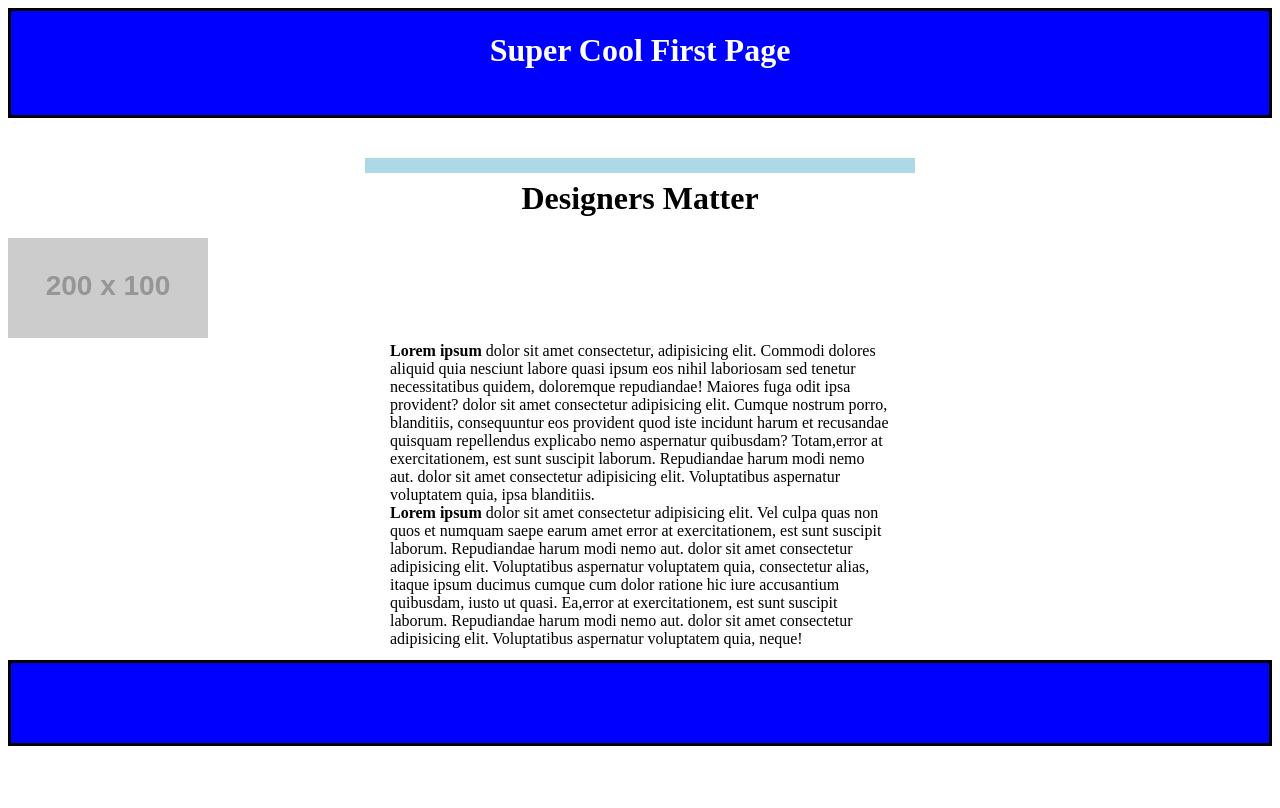
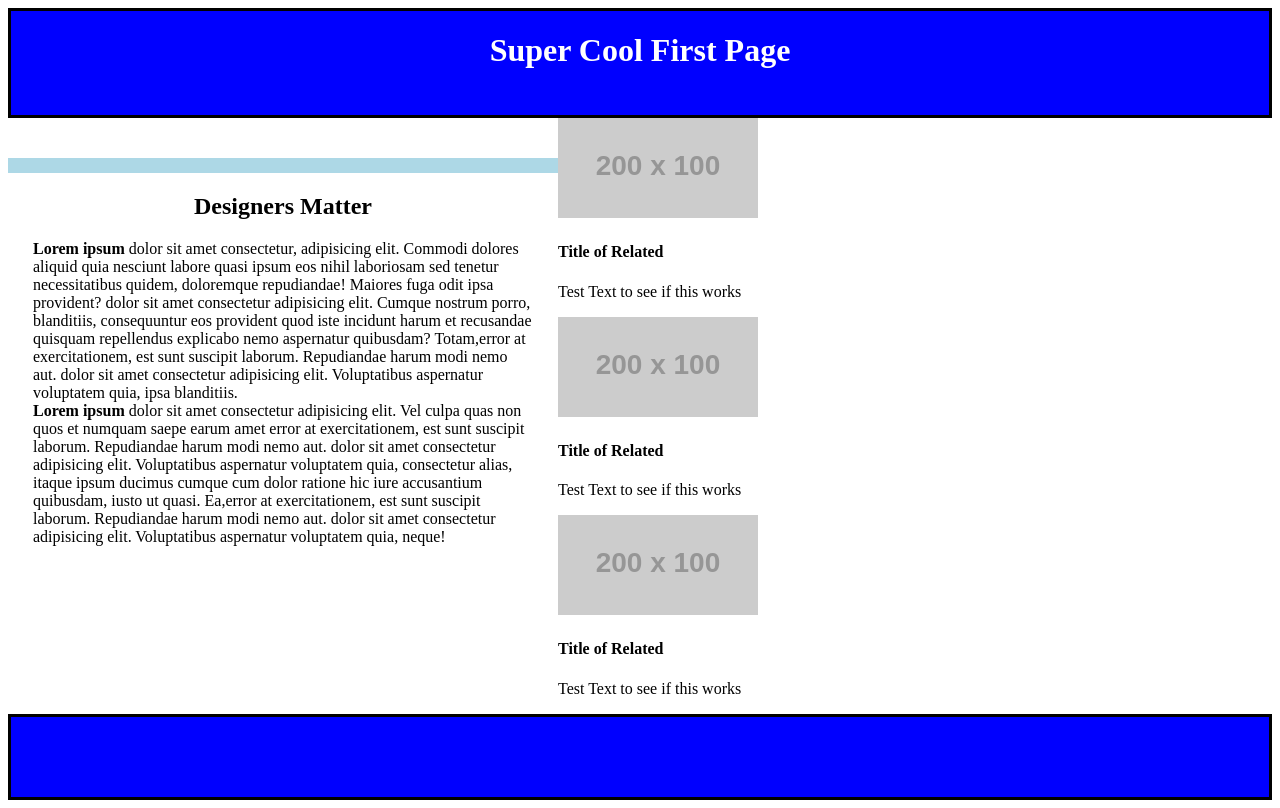
Before and after one commit to RenwickP/Day-2, a plain HTML site: page index.html in a window 1280 px wide. Drawn offline with Linux system fonts and the light colour scheme; placeholder pictures from the web are drawn by us.

Commit message:
html restructure - Jake

```diff
--- a/index.html
+++ b/index.html
@@ -1,53 +1,63 @@
 <!DOCTYPE html>
 <html lang="en">
-
   <head>
-  <meta charset="UTF-8">
-  <meta name="viewport" content="width=device-width, initial-scale=1.0">
-  <meta http-equiv="X-UA-Compatible" content="ie=edge">
-  <link rel="stylesheet" href="style.css">
+    <meta charset="UTF-8" />
+    <meta name="viewport" content="width=device-width, initial-scale=1.0" />
+    <meta http-equiv="X-UA-Compatible" content="ie=edge" />
+    <link rel="stylesheet" href="style.css" />
     <title>Firstpage</title>
   </head>
 
   <body>
-  <Header id="title">
-
+    <header class="text-center">
       <h1>Super Cool First Page</h1>
-  </Header>
-
-  <div class="box">
+    </header>
+    <main>
+      <article>
+        <div class="box"></div>
+        <h1 class="text-center">Designers Matter</h1>
+        <p class="paragraph">
+          <b>Lorem ipsum</b> dolor sit amet consectetur, adipisicing elit.
+          Commodi dolores aliquid quia nesciunt labore quasi ipsum eos nihil
+          laboriosam sed tenetur necessitatibus quidem, doloremque repudiandae!
+          Maiores fuga odit ipsa provident? dolor sit amet consectetur
+          adipisicing elit. Cumque nostrum porro, blanditiis, consequuntur eos
+          provident quod iste incidunt harum et recusandae quisquam repellendus
+          explicabo nemo aspernatur quibusdam? Totam,error at exercitationem,
+          est sunt suscipit laborum. Repudiandae harum modi nemo aut. dolor sit
+          amet consectetur adipisicing elit. Voluptatibus aspernatur voluptatem
+          quia, ipsa blanditiis.
+        </p>
+        <p class="paragraph">
+          <b>Lorem ipsum</b> dolor sit amet consectetur adipisicing elit. Vel
+          culpa quas non quos et numquam saepe earum amet error at
+          exercitationem, est sunt suscipit laborum. Repudiandae harum modi nemo
+          aut. dolor sit amet consectetur adipisicing elit. Voluptatibus
+          aspernatur voluptatem quia, consectetur alias, itaque ipsum ducimus
+          cumque cum dolor ratione hic iure accusantium quibusdam, iusto ut
+          quasi. Ea,error at exercitationem, est sunt suscipit laborum.
+          Repudiandae harum modi nemo aut. dolor sit amet consectetur
+          adipisicing elit. Voluptatibus aspernatur voluptatem quia, neque!
+        </p>
+      </article>
+      <aside>
+        <div class="related-article">
+          <img src="//placehold.it/200x100" alt="" />
+          <h4>Title of Related</h4>
+          <p>Test Text to see if this works</p>
         </div>
-
-
-  <h1 id="second">Designers Matter</h1>
-
-  <img id="image" src="//placehold.it/200x100" alt="">
-
-  <p class="paragraph"><b>Lorem ipsum</b> dolor sit amet consectetur, adipisicing elit. Commodi dolores aliquid quia
-    nesciunt labore quasi
-    ipsum eos nihil laboriosam sed tenetur necessitatibus quidem, doloremque repudiandae! Maiores fuga odit ipsa
-    provident? dolor sit amet consectetur adipisicing elit. Cumque nostrum porro, blanditiis, consequuntur eos
-    provident quod iste incidunt harum et recusandae quisquam repellendus explicabo nemo aspernatur quibusdam?
-    Totam,error at exercitationem, est sunt suscipit laborum. Repudiandae harum modi nemo aut. dolor sit amet
-    consectetur
-    adipisicing elit. Voluptatibus aspernatur voluptatem quia,
-
-    ipsa blanditiis.</p>
-  <p class="paragraph" id="two"><b>Lorem ipsum</b> dolor sit amet consectetur adipisicing elit. Vel culpa quas non quos
-    et
-    numquam saepe earum amet
-    error at exercitationem, est sunt suscipit laborum. Repudiandae harum modi nemo aut. dolor sit amet consectetur
-    adipisicing elit. Voluptatibus aspernatur voluptatem quia,
-    consectetur alias, itaque ipsum ducimus cumque cum dolor ratione hic iure accusantium quibusdam, iusto ut quasi.
-    Ea,error at exercitationem, est sunt suscipit laborum. Repudiandae harum modi nemo aut. dolor sit amet consectetur
-    adipisicing elit. Voluptatibus aspernatur voluptatem quia,
-    neque!
-  </p>
-
-  <footer id="footer">
-
-  </footer>
+        <div class="related-article">
+          <img src="//placehold.it/200x100" alt="" />
+          <h4>Title of Related</h4>
+          <p>Test Text to see if this works</p>
+        </div>
+        <div class="related-article">
+          <img src="//placehold.it/200x100" alt="" />
+          <h4>Title of Related</h4>
+          <p>Test Text to see if this works</p>
+        </div>
+      </aside>
+    </main>
+    <footer id="footer"></footer>
   </body>
-
-
 </html>
--- a/style.css
+++ b/style.css
@@ -1,21 +1,22 @@
-#title {
+header {
   height: 13vh;
   text-align: center;
   background-color: blue;
   color: white;
   border: 3px solid black;
-
 }
 
-#second {
+main {
+  display: flex;
+}
+
+.text-center {
   text-align: center;
-  margin-top: 7px;
-
 }
 
 .paragraph {
   margin: auto;
-width: 500px;
+  width: 500px;
 }
 footer {
   height: 10vh;
@@ -30,9 +31,11 @@ footer {
 .box {
   height: 15px;
   width: 550px;
-  background-color:lightblue;
+  background-color: lightblue;
   margin: auto;
   margin-top: 40px;
- }
+}
 
-}
+/* #image {
+  float: right;
+} */
```
Lines whose indentation alone changed are shown as unchanged.
